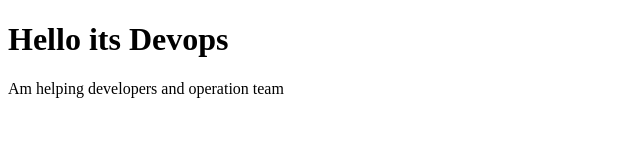
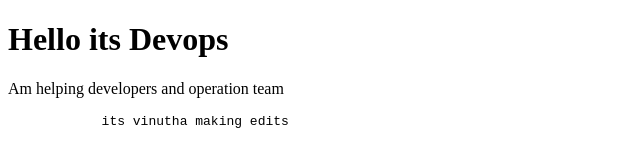
Before and after one commit to slikhitha12-wq/SSIT-MCA, a plain HTML site: page index.html in a window 1280 px wide. Shown: the whole page, without its empty margins (0-640 px from the left). Drawn offline with Linux system fonts and the light colour scheme.

Commit message:
its vinutha added an new line

```diff
--- a/index.html
+++ b/index.html
@@ -8,6 +8,9 @@
     <body>
         <h1>Hello its Devops</h1>
         <p>Am helping developers and operation team</p>
+        <pre>
+            its vinutha making edits
+        </pre>
         <style>
             h1{
                 color: :black;
```
